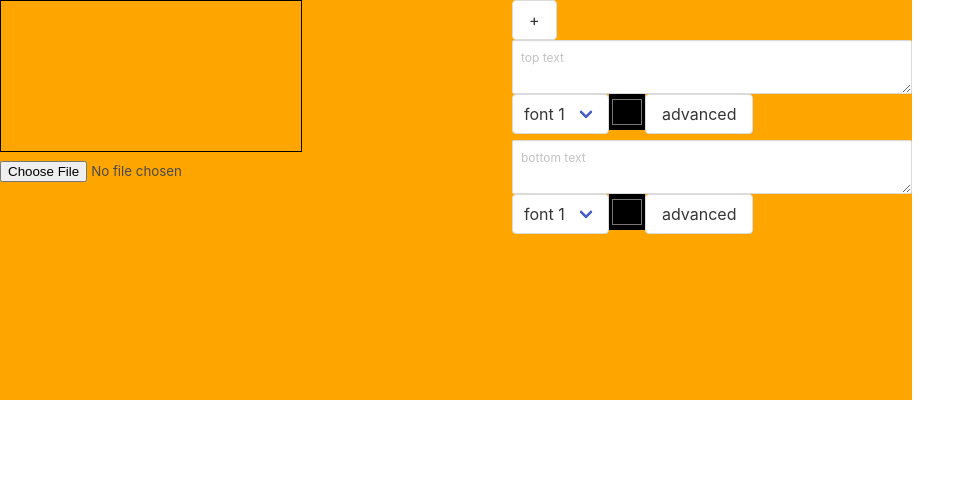
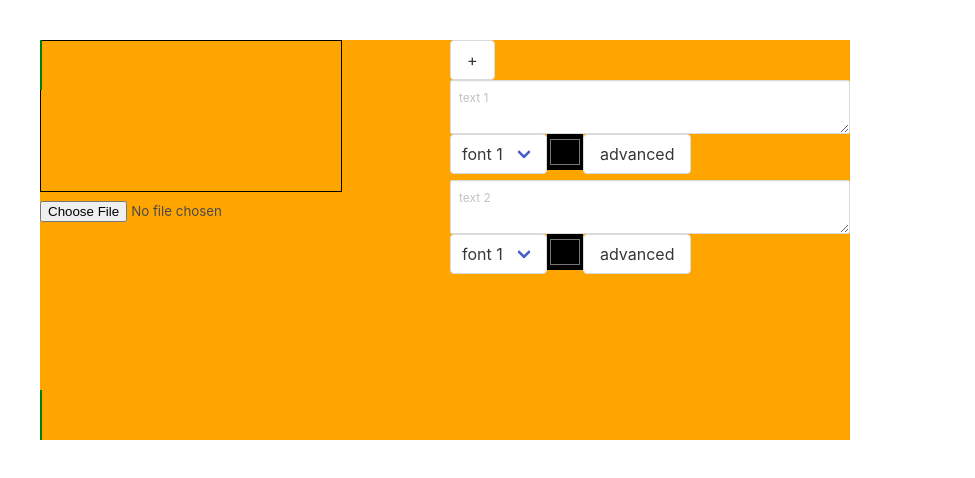
Before and after one commit to OriLapushner/meme-generator, a React (Create React App) app: page / in a window 1280 px wide. Shown: the top 478 px of the page, without its empty margins (0-975 px from the left). Built offline with nearby package versions, Linux system fonts and the light colour scheme.

Commit message:
updated dragable

```diff
--- a/src/App.css
+++ b/src/App.css
@@ -1,4 +1,4 @@
 .App{
 display: flex;
-
+margin: 40px;
 }
--- a/src/App.js
+++ b/src/App.js
@@ -1,41 +1,116 @@
-import React, {Component} from 'react';
-import ControlPanel from './components/ControlPanel/ControlPanel.jsx'
-import CanvasContainer from './components/CanvasContainer/CanvasContainer'
-import './App.css'
-import 'bulma/css/bulma.css';
+import React, { Component } from "react";
+import ControlPanel from "./components/ControlPanel/ControlPanel.jsx";
+import CanvasContainer from "./components/CanvasContainer/CanvasContainer";
+import "./App.css";
+import "bulma/css/bulma.css";
+
+function generateId() {
+  return Math.floor(Math.random() * 1000000);
+}
+const textTemplate = {
+  id: generateId(),
+  font: null,
+  color: "white",
+  body: null,
+  placeholder: "new text",
+  style: {
+    width: 0,
+    height: 50
+  }
+};
+
 class App extends Component {
   constructor(props) {
-    super(props)
+    super(props);
     this.state = {
-      texts: [{
+      canvasHeight: 0,
+      texts: [
+        {
+          id: generateId(),
           font: null,
-        color: 'white',
+          color: "white",
           body: null,
-        placeholder: 'top text'
-      }, {
+          placeholder: "text 1",
+          style: {
+            width: 0,
+            height: 50
+          }
+        },
+        {
+          id: generateId(),
           font: null,
-        color: 'white',
+          color: "white",
           body: null,
-        placeholder: 'bottom text'
-      }]
+          placeholder: "text 2",
+          style: {
+            width: 0,
+            height: 50,
+            top: 350
           }
         }
-  addTextHandler = () => {
-    this.setState( state => {
-     var newTexts = [...state.texts,
-       { font:null,
-        color:'white',
-        body:null,
-        placeholder: 'new text'}]
-
-      return {texts:newTexts}
+      ]
+    };
+  }
+  updateTextBody = (e,id) => {
+    var val = e.target.value
+    this.setState(state => {
+      var idx = state.texts.findIndex((text) => id === text.id)
+      var newTexts = [...state.texts]
+      newTexts[idx].body = val
+      return {
+        ...state,
+        texts:[...newTexts],
+      }
     })
   }
+  addTextHandler = () => {
+    this.setState(state => {
+      var newTexts = [...state.texts, textTemplate];
+      return { texts: newTexts };
+    });
+  };
+  updateTextBoxStyle = (id, stylesToUpdate) => {
+    this.setState(state => {
+      var idxToUpdate = state.texts.findIndex(text => id === text.id);
+      var newStyle = { ...state.texts[idxToUpdate].style };
+      for (var style in stylesToUpdate) {
+        newStyle[style] = stylesToUpdate[style];
+      }
+      console.log(newStyle);
+      var newTexts = [...state.texts];
+      newTexts[idxToUpdate].style = newStyle
+      return {...state,
+      texts:newTexts};
+    });
+  };
+  updateAllTextBoxStyle = stylesToUpdate => {
+    this.setState(state => {
+      var newTexts = state.texts.map(text => {
+        var newStyle = { ...text.style };
+        for (var style in stylesToUpdate) {
+          newStyle[style] = stylesToUpdate[style];
+        }
+        text.style = newStyle;
+        console.log(newStyle);
+        return text;
+      });
+      return { texts: newTexts };
+    });
+  };
   render() {
-    return ( < div className = "App" >
-    <CanvasContainer uploadImgHandler={this.uploadImgHandler}/>
-    <ControlPanel texts = {this.state.texts }
-       addTextHandler={this.addTextHandler}/>
+    return (
+      <div className="App">
+        <CanvasContainer
+          uploadImgHandler={this.uploadImgHandler}
+          texts={this.state.texts}
+          updateAllTextBoxStyle={this.updateAllTextBoxStyle}
+          updateTextBoxStyle={this.updateTextBoxStyle}
+        />
+        <ControlPanel
+          updateTextBody={this.updateTextBody}
+          texts={this.state.texts}
+          addTextHandler={this.addTextHandler}
+        />
       </div>
     );
   }
--- a/src/components/CanvasContainer/CanvasContainer.css
+++ b/src/components/CanvasContainer/CanvasContainer.css
@@ -1,9 +1,11 @@
 .canvas-container{
-width: 40%;
+    position: relative;
+width: 410px;
 display:inline-block;
 background: orange;
 }
 .canvas{
+    display: inline;
     border: 1px solid black;
 }
 .hidden {
--- a/src/components/CanvasContainer/CanvasContainer.jsx
+++ b/src/components/CanvasContainer/CanvasContainer.jsx
@@ -1,4 +1,5 @@
 import React ,{Component} from 'react'
+import DragableDivs from '../DragableDivs/DragableDivs'
 import './CanvasContainer.css'
 
  class CanvasContainer extends Component{
@@ -8,9 +9,17 @@ import './CanvasContainer.css'
          this.img = React.createRef();
          this.canvas = React.createRef();
          this.state = {
-             imgSrc: null
+             imgSrc: null,
+             size: {
+                 width: 0 ,
+                 height: 0
+             },
          }
-
+     }
+     drawText = () => {
+     var ctx = this.canvas.current.getContext('2d')
+     ctx.font ="30px Arial"
+     ctx.fillText("test",10,10)
      }
 getImgHandler = (e) => {
     var reader = new FileReader
@@ -29,7 +38,14 @@ getImgHandler = (e) => {
         var sizes = this.getScaledImgSize(this.img.current.width,this.img.current.height,400,400)
         this.canvas.current.height = sizes.height
         this.canvas.current.width = sizes.width
-        console.log(sizes)
+        // console.log(sizes)
+        this.props.updateAllTextBoxStyle({width:sizes.width/2,height:50})
+        var textBoxTop = sizes.height - 50;
+        console.log(textBoxTop)
+        this.props.updateTextBoxStyle(this.props.texts[1].id,{top:textBoxTop})
+        this.setState(state => {
+            return {...state,sizes}
+        })
         ctx.drawImage(this.img.current,0,0,sizes.width,sizes.height)
     }
     getScaledImgSize = (width,height,maxHeight,maxWidth) => {
@@ -49,14 +65,15 @@ getImgHandler = (e) => {
             scaledHeight = height
             scaledWidth = width
         }
-        console.log('original relation:',width/height,'scaled relation:',scaledWidth/scaledHeight)
+        // console.log('original relation:',width/height,'scaled relation:',scaledWidth/scaledHeight)
         return {width:scaledWidth,height:scaledHeight}
     }
 render() {
     return ( <div className="canvas-container">
     <img ref="img" className="hidden" src={this.state.imgSrc} ref={this.img}/>
+<DragableDivs texts={this.props.texts} canvasSize={this.state.sizes}/>
 <canvas className="canvas" ref={this.canvas}/>
-<input type="file" accept="image/*" onChange={this.getImgHandler} ref={this.fileInput}/>
+ <input type="file" accept="image/*" onChange={this.getImgHandler} ref={this.fileInput}/>
 </div>
 )
 }
--- a/src/components/ControlPanel/ControlPanel.jsx
+++ b/src/components/ControlPanel/ControlPanel.jsx
@@ -6,7 +6,8 @@ const controlPanel = props => {
   return (
     <div className="control-panel">
         <Button clicked={props.addTextHandler}>+</Button>
-      <TextControlers texts={props.texts} />
+      <TextControlers texts={props.texts}
+      updateTextBody={props.updateTextBody} />
 
     </div>
   );
--- /dev/null
+++ b/src/components/DragableDiv/DragableDiv.css
@@ -0,0 +1,5 @@
+.dragable{
+    border: 1px solid green;
+    position: absolute;
+    display: inline;
+}
--- /dev/null
+++ b/src/components/DragableDiv/DragableDiv.jsx
@@ -0,0 +1,59 @@
+import React, { Component } from "react";
+import "./DragableDiv.css";
+class DragableDiv extends Component {
+  constructor(props) {
+    super(props);
+    this.dragable = React.createRef();
+    this.state = {
+      pos1: 0,
+      pos2: 0,
+      pos3: 0,
+      pos4: 0
+    };
+  }
+  componentDidMount() {
+    this.dragable.current.onmousedown = this.mouseDownHandler;
+  }
+  mouseUpHandler = e => {
+    document.onmouseup = null;
+    document.onmousemove = null;
+  };
+  mouseDownHandler = e => {
+    this.setState(state => {
+      return { ...state, pos3: e.clientX, pos4: e.clientY };
+    });
+    document.onmouseup = this.mouseUpHandler;
+    document.onmousemove = this.mouseMoveHandler;
+  };
+  mouseMoveHandler = e => {
+    var dragable = this.dragable.current
+    this.setState(state => {
+      return {
+        ...state,
+        pos1: state.pos3 - e.clientX,
+        pos2: state.pos4 - e.clientY,
+        pos3: e.clientX,
+        pos4: e.clientY
+      };
+    });
+    var leftToUpdate = dragable.offsetLeft - this.state.pos1
+    var topToUpdate = dragable.offsetTop - this.state.pos2
+    if (topToUpdate <= this.props.canvasSize.height - dragable.offsetHeight &&
+       topToUpdate > 0)dragable.style.top = topToUpdate + "px"
+
+    if(leftToUpdate <= this.props.canvasSize.width - dragable.offsetWidth &&
+       leftToUpdate > 0)dragable.style.left = leftToUpdate + "px";
+  };
+  render() {
+    return (
+      <div
+        className="dragable"
+        ref={this.dragable}
+        style={this.props.text.style}
+      >
+        {this.props.text.body}
+      </div>
+    );
+  }
+}
+export default DragableDiv;
--- /dev/null
+++ b/src/components/DragableDivs/DragableDivs.jsx
@@ -0,0 +1,10 @@
+import React from 'react'
+import DragableDiv from '../DragableDiv/DragableDiv'
+const DragableDivs = (props) => {
+return props.texts.map(text => {
+    return <DragableDiv text={text}
+    canvasSize={props.canvasSize}
+    key={text.id}/>
+})
+}
+export default DragableDivs
--- a/src/components/TextControler/TextControler.jsx
+++ b/src/components/TextControler/TextControler.jsx
@@ -8,6 +8,7 @@ const TextControl = props => {
         className="textarea is-small"
         placeholder={props.textInfo.placeholder}
         rows="2"
+        onKeyUp={(event) => props.updateTextBody(event,props.textInfo.id)}
       />
       <div className="select">
         <select>
--- a/src/components/TextControlers/TextControlers.jsx
+++ b/src/components/TextControlers/TextControlers.jsx
@@ -3,7 +3,9 @@ import TextControler from '../TextControler/TextControler'
 import './TextControlers.css'
 const TextControlers = (props) => {
 return <div className='text-controlers'>{props.texts.map(textInfo => {
-    return <TextControler textInfo={textInfo}/>
+    return <TextControler textInfo={textInfo}
+    updateTextBody={props.updateTextBody}
+    key={textInfo.id}/>
 })}</div>
 }
 export default TextControlers
```
Also changed, not shown: src/components/DragableDivs/DragableDivs.css (added). Lines whose indentation alone changed are shown as unchanged.
